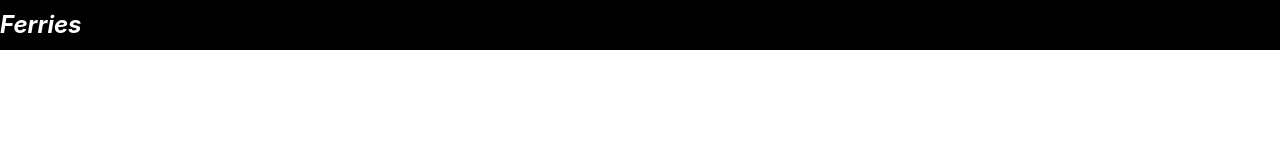
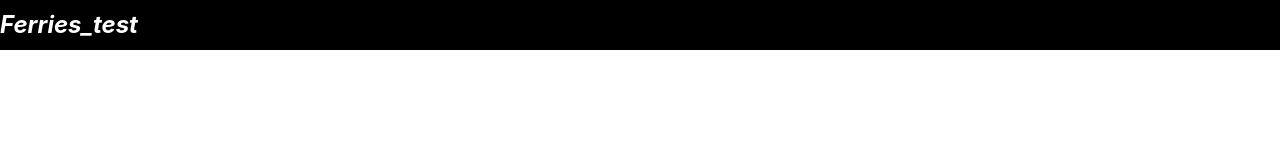
Before and after one commit to ferriesg/ferries, a Next.js app: page /admin in a window 1280 px wide. Shown: the top 160 px of the page. Built offline with nearby package versions, Linux system fonts and the light colour scheme.

Commit message:
change test

```diff
--- a/components/Header/index.tsx
+++ b/components/Header/index.tsx
@@ -12,7 +12,7 @@ function Header() {
           fontStyle: "italic",
         }}
       >
-        Ferries
+        Ferries_test
       </div>
     </div>
   );
```
